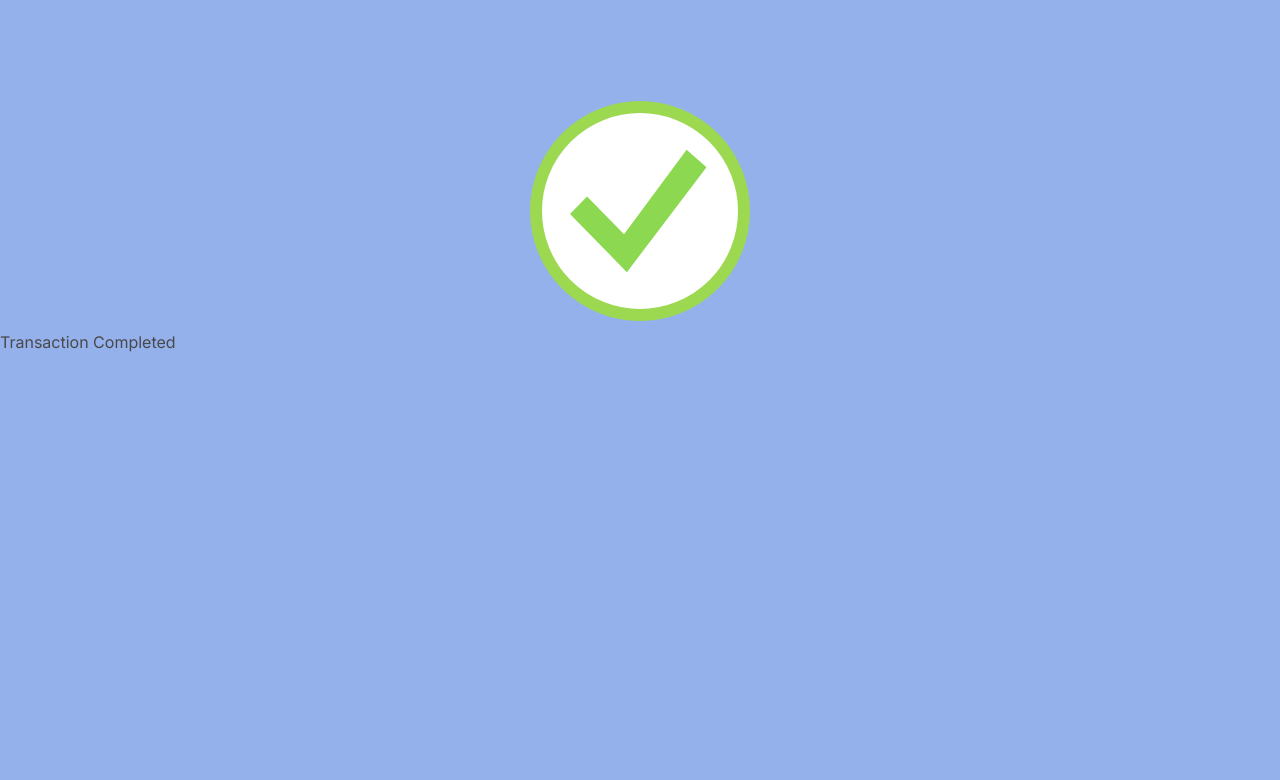
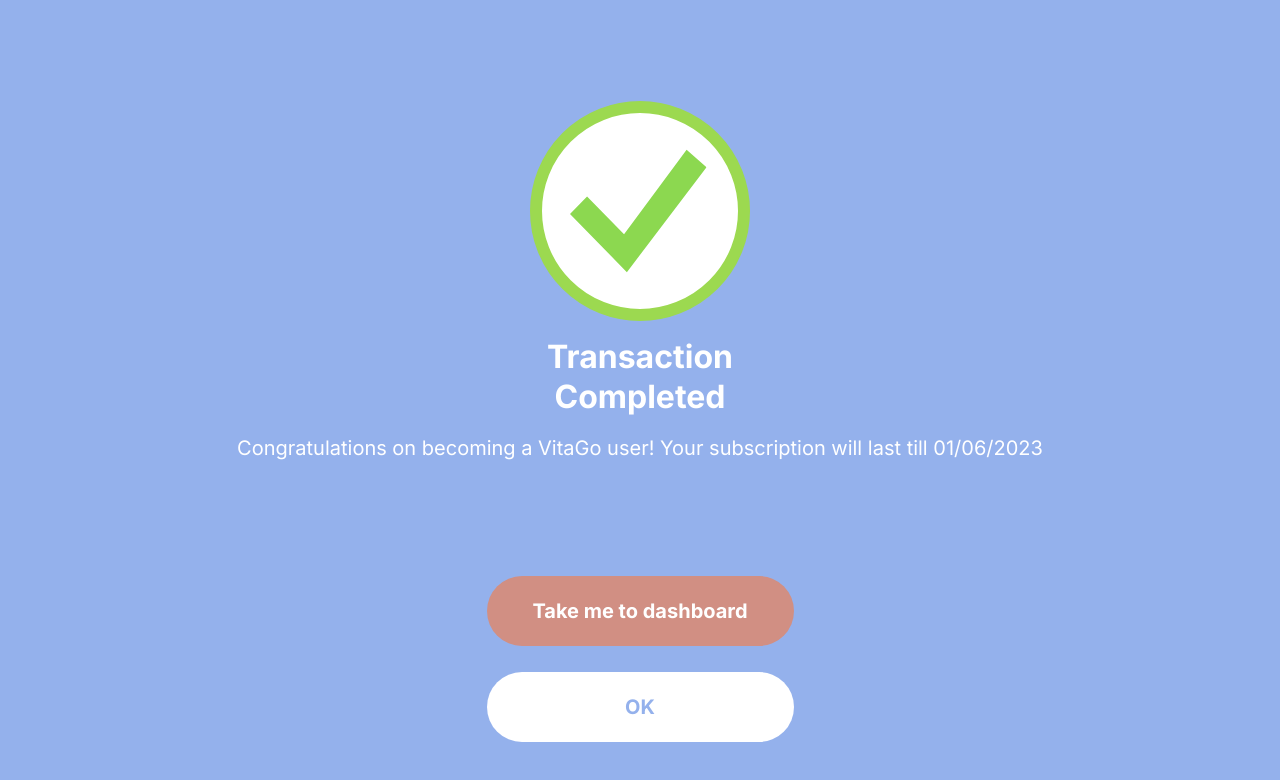
Before and after one commit to Lazbert/TEMG4950K-VitaGo-prototype, a React (Vite) app in the folder frontend/: page /VitaGo/recommendations/payment/success in a window 1280 px wide. Shown: the top 780 px of the page. Built offline with nearby package versions, Linux system fonts and the light colour scheme.

Commit message:
successful payment page done

```diff
--- a/frontend/src/pages/SuccessfulPaymentPage.tsx
+++ b/frontend/src/pages/SuccessfulPaymentPage.tsx
@@ -1,12 +1,35 @@
 import { ReactComponent as IconTick } from "@/assets/icons/IconTick.svg";
+import { useNavigate } from "react-router-dom";
 
 export default function SuccessfulPaymentPage() {
+  const nav = useNavigate();
   return (
     <>
-      <div className="self-center flex flex-col justify-center items-center bg-white border-[12px] border-primaryGreen rounded-full w-[220px] h-[220px]">
-        <IconTick className="w-[140px] h-[143px]" />
+      <div className="flex flex-col items-center gap-4 text-white px-9 mb-[104px]">
+        <div className="flex flex-col justify-center items-center bg-white border-[12px] border-primaryGreen rounded-full w-[220px] h-[220px]">
+          <IconTick className="w-[140px] h-[143px]" />
+        </div>
+        <span className="font-bold text-heading-1 text-center leading-tight">
+          Transaction
+          <br />
+          Completed
+        </span>
+        <span className="text-center text-heading-2">
+          Congratulations on becoming a VitaGo user! Your subscription will last
+          till 01/06/2023
+        </span>
       </div>
-      <span>Transaction Completed</span>
+      <div className="flex flex-col items-center gap-[26px]">
+        <button className="w-[307px] h-[70px] text-center text-heading-2 font-bold bg-highlightBrick rounded-[40px] text-white">
+          Take me to dashboard
+        </button>
+        <button
+          onClick={() => nav("/")}
+          className="w-[307px] h-[70px] text-center text-heading-2 font-bold bg-white rounded-[40px] text-primaryBlue"
+        >
+          OK
+        </button>
+      </div>
     </>
   );
 }
```
